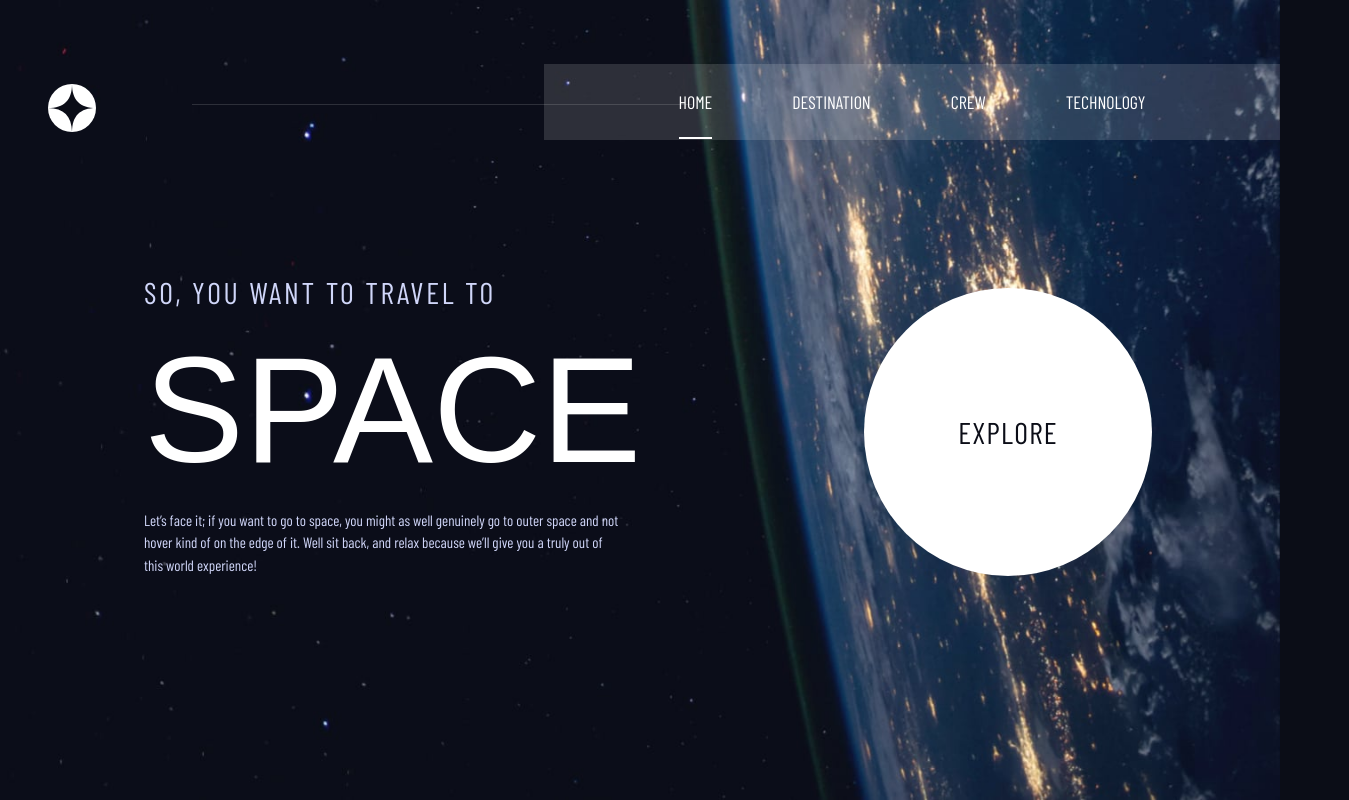
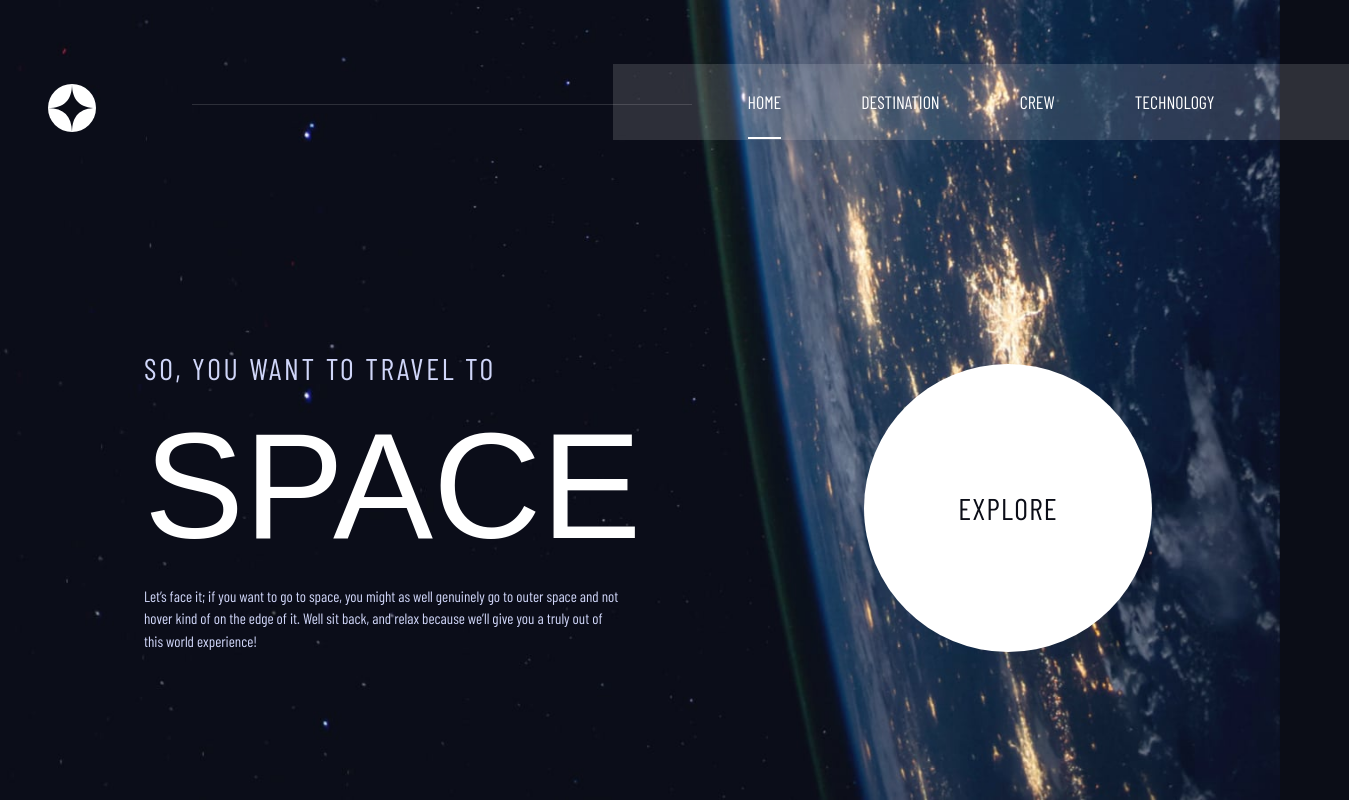
Before and after one commit to suriya-work/Space-tourism, a Next.js app: page / in a window 1280 px wide. Shown: the whole page, 1349 px wide, since content can reach past the window. Built offline with nearby package versions, Linux system fonts and the light colour scheme; a web font is replaced by a local one.

Commit message:
fixed navbar

```diff
--- a/src/components/globals/navbar/index.tsx
+++ b/src/components/globals/navbar/index.tsx
@@ -26,7 +26,7 @@ export default function Navbar() {
         <Image src={logo} width={48} height={48} alt='Logo' />
       </div>
       <div className='absolute left-48 right-0  w-[500px] lg:flex hidden top-[40px] border-t border-white-5'></div>
-      <ul className='lg:bg-white-5 bg-white-6  flex justify-center gap-20 items-center lg:w-[736px] w-[640px] h-[76px] absolute right-0'>
+      <ul className='lg:bg-white-5 bg-white-6  flex justify-center gap-20 items-center lg:w-[736px] w-[640px] h-[76px] relative lg:translate-x-[613px] translate-x-32 right-0'>
         {ListItemsNavbar.map((item, index) => {
           const isActive = pathname === item.href
           return (
```
